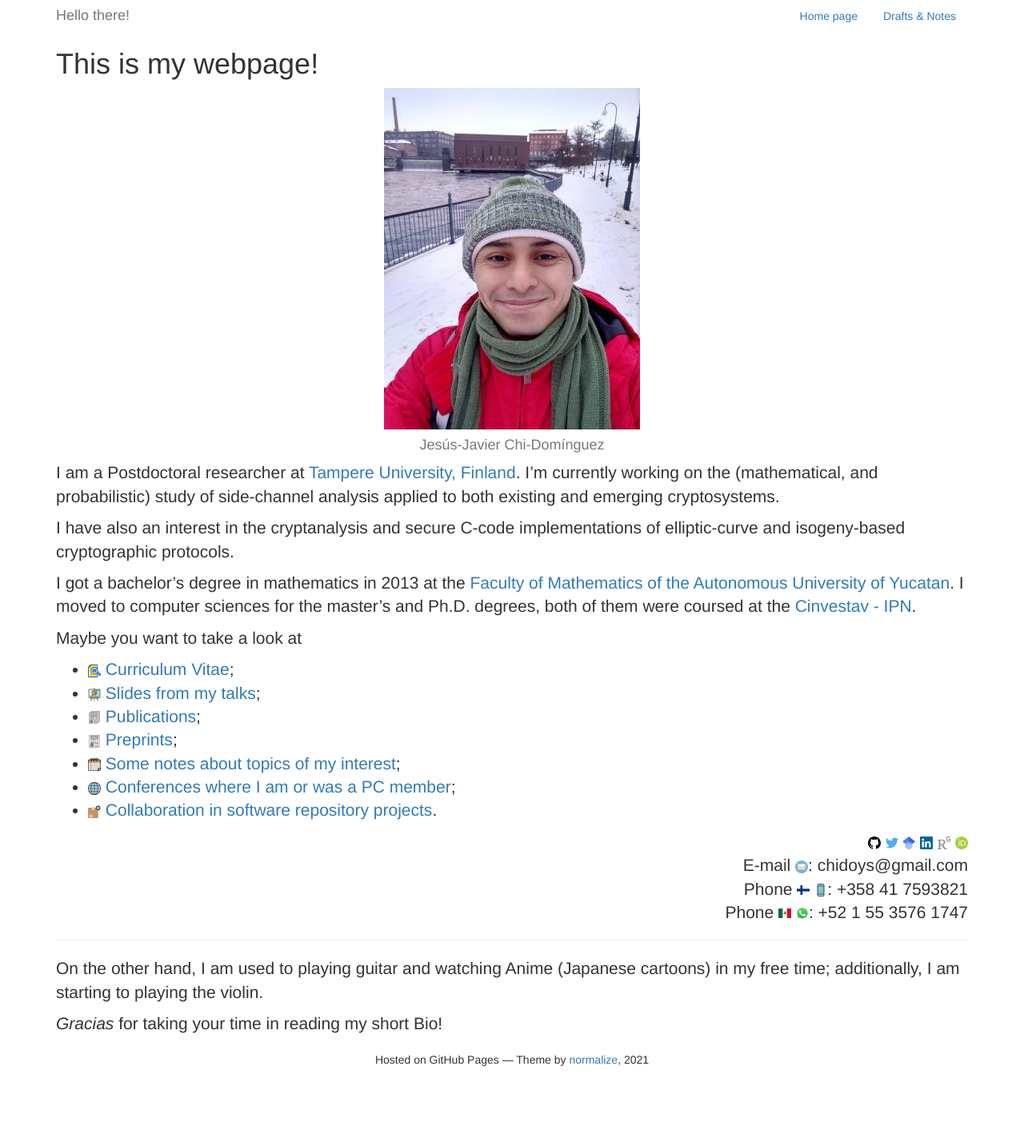
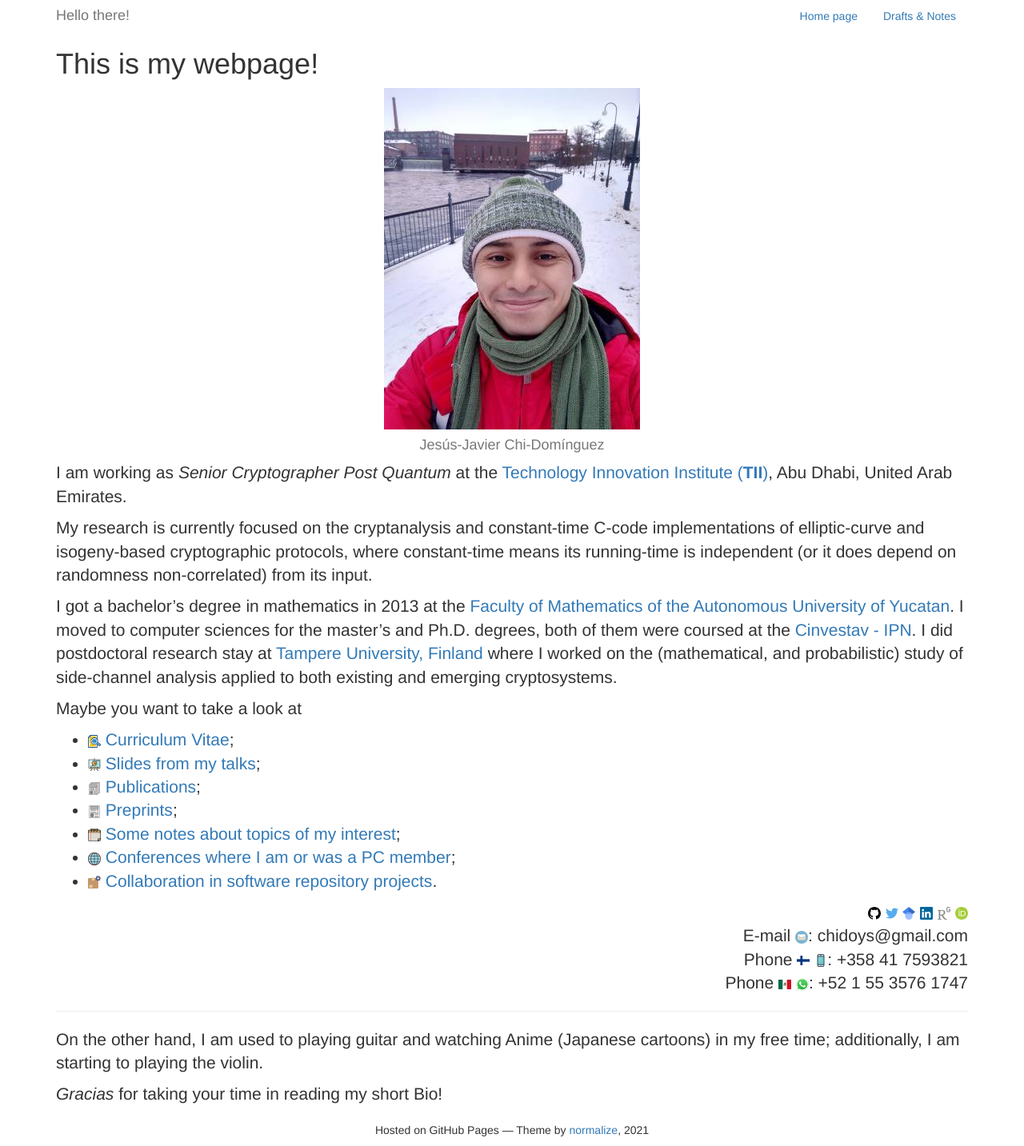
Before and after one commit to JJChiDguez/JJChiDguez.github.io, a Jekyll site: the page built from docs/index.md, in a window 1280 px wide. Shown: the whole page at 80% size. Built offline with Jekyll 4.4.1, drawn with Linux system fonts in a browser that asks for light colours; before the commit the page ends 1345 px from its top, so only the background shows below that.

Commit message:
docs: updating affiliation

```diff
--- a/docs/index.md
+++ b/docs/index.md
@@ -8,11 +8,15 @@ filename: index.md
 
 <p align="center"><img src="figures/hereiam.jpg" ><h4 align="center" class="text-muted">Jes&uacute;s-Javier Chi-Dom&iacute;nguez</h4></p>
 
-I am a Postdoctoral researcher at [Tampere University, Finland](https://www.tuni.fi/en). I'm currently working on the (mathematical, and probabilistic) study of side-channel analysis applied to both existing and emerging cryptosystems.
+I am working as _Senior Cryptographer Post Quantum_ at the [Technology Innovation Institute (**TII**)](https://www.tii.ae/), Abu Dhabi, United Arab Emirates.
 
-I have also an interest in the cryptanalysis and secure C-code implementations of elliptic-curve and isogeny-based cryptographic protocols.
+My research is currently focused on the cryptanalysis and constant-time C-code implementations of elliptic-curve and isogeny-based cryptographic protocols,
+where constant-time means its running-time is independent (or it does depend on randomness non-correlated) from its input.
 
-I got a bachelor's degree in mathematics in 2013 at the [Faculty of Mathematics of the Autonomous University of Yucatan](https://www.matematicas.uady.mx/). I moved to computer sciences for the master's and Ph.D. degrees, both of them were coursed at the [Cinvestav - IPN](https://www.cs.cinvestav.mx/en).
+I got a bachelor's degree in mathematics in 2013 at the [Faculty of Mathematics of the Autonomous University of Yucatan](https://www.matematicas.uady.mx/).
+I moved to computer sciences for the master's and Ph.D. degrees, both of them were coursed at the [Cinvestav - IPN](https://www.cs.cinvestav.mx/en).
+I did postdoctoral research stay at [Tampere University, Finland](https://www.tuni.fi/en) where I worked on the (mathematical, and probabilistic) study of
+side-channel analysis applied to both existing and emerging cryptosystems.
 
 Maybe you want to take a look at
 - [<img alt="CV icon" src="figures/icons/cv.svg" style="width:16px;height:16px;"> Curriculum Vitae](pdfs/CV-ChiDominguez.pdf);
@@ -22,6 +26,10 @@ Maybe you want to take a look at
 - [<img alt="Notes icon" src="figures/icons/notes.svg" style="width:16px;height:16px;"> Some notes about topics of my interest](notes.html);
 - [<img alt="PC member icon" src="figures/icons/worldwide-earth-globe.svg" style="width:16px;height:16px;"> Conferences where I am or was a PC member](pcmember.html);
 - [<img alt="Repository icon" src="figures/icons/package-box.svg" style="width:16px;height:16px;"> Collaboration in software repository projects](repositories.html).
+
+<!--
+<a href="https://github.com/JJChiDguez/sibc"><img align=left alt="sibc logo" src="figures/logos/sibc-logo.png" style="width:260px;height:162px;"></a>
+-->
 
 <div align="right">
 <a href="https://github.com/JJChiDguez"><img alt="GitHub icon" src="figures/icons/github.svg" style="width:16px;height:16px;"></a>
@@ -38,6 +46,8 @@ Phone <img alt="Flag of Finland icon" src="figures/icons/flag-Finland.svg" style
 Phone <img alt="Flag of Mexico icon" src="figures/icons/flag-Mexico.svg" style="width:16px;height:12px;"> <!--&#128241;--><img alt="WhatsApp icon" src="figures/icons/whatsapp.svg" style="width:16px;height:16px;">: +52 1 55 3576 1747
 </div>
 
+<!--<br>-->
+
 ---
 
 On the other hand, I am used to playing guitar and watching Anime (Japanese cartoons) in my free time; additionally, I am starting to playing the violin.
```
Also changed, not shown: docs/repositories.md (+1 -1 lines), docs/figures/logos/sibc-logo.png (added), 6 other files.
